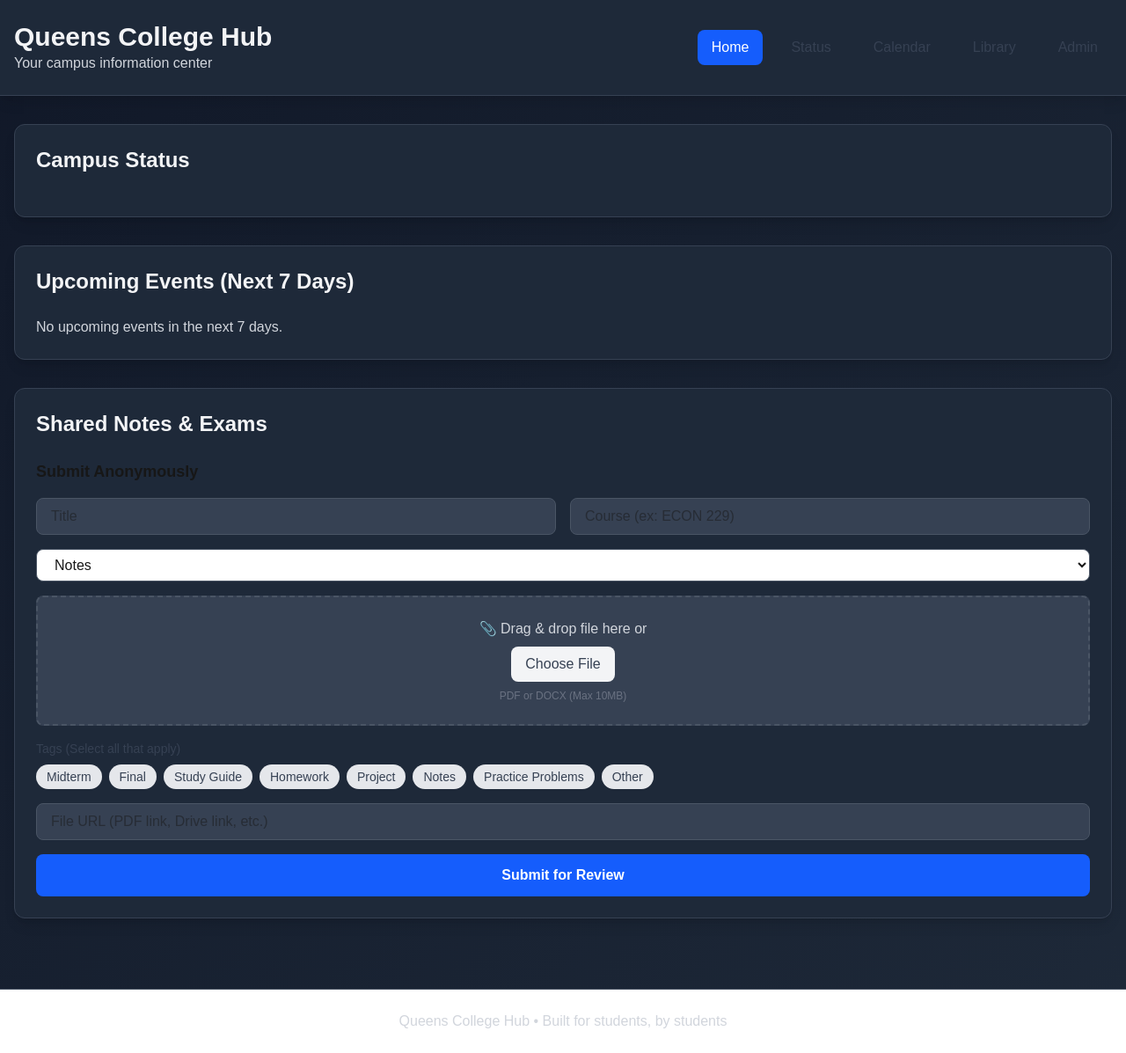
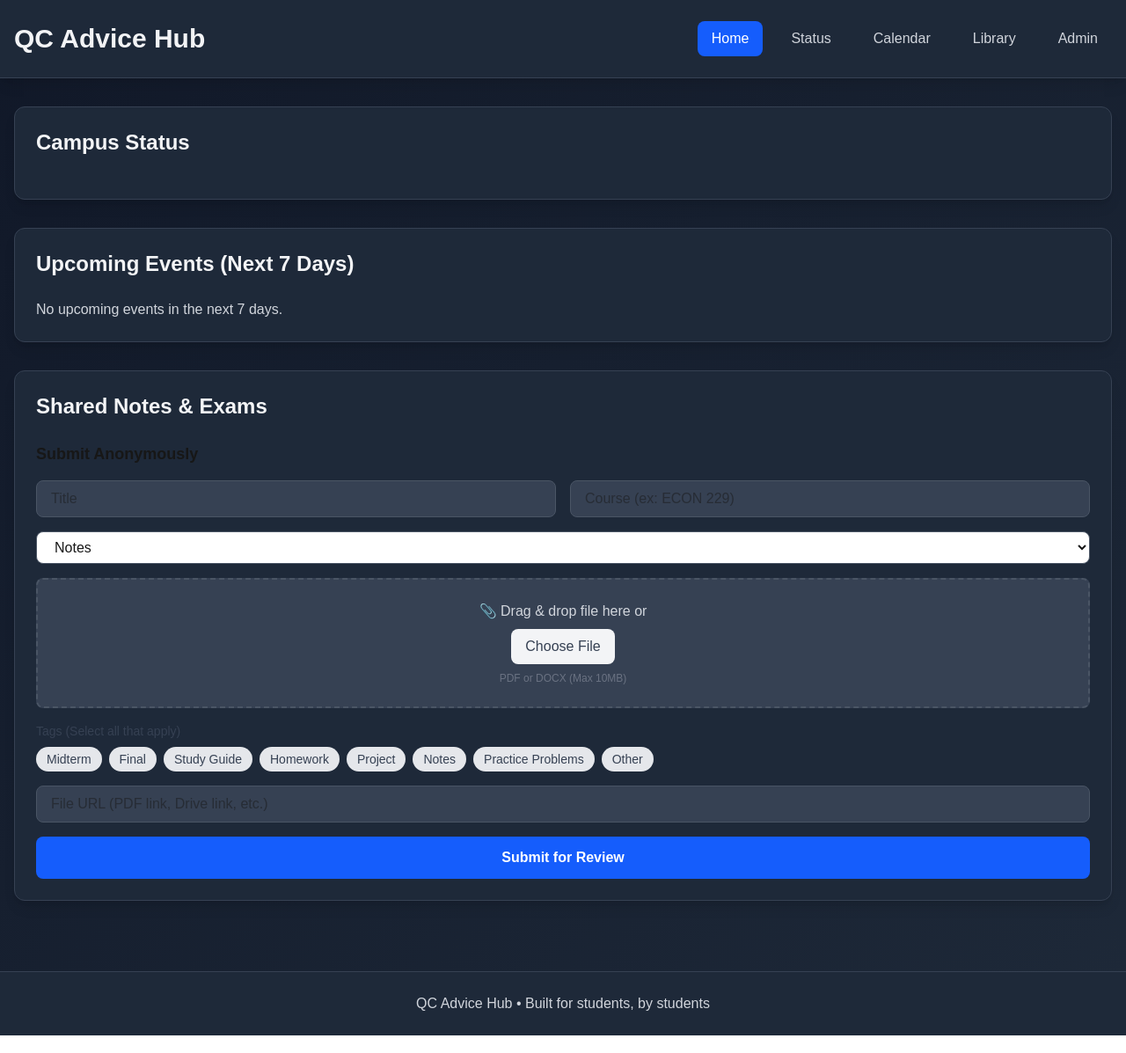
Before and after one commit to madethisalt-dot/qc-hub, a Next.js app: page / in a window 1280 px wide. Shown: the whole page at 88% size. Built offline with nearby package versions, Linux system fonts and the light colour scheme.

Commit message:
Update header text, fix dark mode buttons and footer

```diff
--- a/app/page.tsx
+++ b/app/page.tsx
@@ -294,15 +294,14 @@ export default function Home() {
         <div className="max-w-7xl mx-auto px-4 py-6">
           <div className="flex justify-between items-center">
             <div>
-              <h1 className="text-3xl font-bold text-gray-100">Queens College Hub</h1>
-              <p className="text-gray-300">Your campus information center</p>
+              <h1 className="text-3xl font-bold text-gray-100">QC Advice Hub</h1>
             </div>
             <nav className="flex gap-4">
-              <button onClick={() => setActiveTab('home')} className={`px-4 py-2 rounded-lg transition-all ${activeTab === 'home' ? 'bg-blue-600 text-white' : 'text-gray-700 hover:bg-gray-100'}`}>Home</button>
-              <button onClick={() => setActiveTab('status')} className={`px-4 py-2 rounded-lg transition-all ${activeTab === 'status' ? 'bg-blue-600 text-white' : 'text-gray-700 hover:bg-gray-100'}`}>Status</button>
-              <button onClick={() => setActiveTab('calendar')} className={`px-4 py-2 rounded-lg transition-all ${activeTab === 'calendar' ? 'bg-blue-600 text-white' : 'text-gray-700 hover:bg-gray-100'}`}>Calendar</button>
-              <button onClick={() => setActiveTab('library')} className={`px-4 py-2 rounded-lg transition-all ${activeTab === 'library' ? 'bg-blue-600 text-white' : 'text-gray-700 hover:bg-gray-100'}`}>Library</button>
-              <Link href="/admin" className="px-4 py-2 rounded-lg text-gray-700 hover:bg-gray-100 transition-all">Admin</Link>
+              <button onClick={() => setActiveTab('home')} className={`px-4 py-2 rounded-lg transition-all ${activeTab === 'home' ? 'bg-blue-600 text-white' : 'text-gray-300 hover:bg-gray-700'}`}>Home</button>
+              <button onClick={() => setActiveTab('status')} className={`px-4 py-2 rounded-lg transition-all ${activeTab === 'status' ? 'bg-blue-600 text-white' : 'text-gray-300 hover:bg-gray-700'}`}>Status</button>
+              <button onClick={() => setActiveTab('calendar')} className={`px-4 py-2 rounded-lg transition-all ${activeTab === 'calendar' ? 'bg-blue-600 text-white' : 'text-gray-300 hover:bg-gray-700'}`}>Calendar</button>
+              <button onClick={() => setActiveTab('library')} className={`px-4 py-2 rounded-lg transition-all ${activeTab === 'library' ? 'bg-blue-600 text-white' : 'text-gray-300 hover:bg-gray-700'}`}>Library</button>
+              <Link href="/admin" className="px-4 py-2 rounded-lg text-gray-300 hover:bg-gray-700 transition-all">Admin</Link>
             </nav>
           </div>
         </div>
@@ -517,11 +516,12 @@ export default function Home() {
         )}
       </main>
 
-      <footer className="bg-white border-t border-gray-600 mt-12">
-        <div className="max-w-7xl mx-auto px-4 py-6 text-center text-gray-300">
-          <p>Queens College Hub • Built for students, by students</p>
-        </div>
-      </footer>
+      <footer className="bg-gray-800 border-t border-gray-700 mt-12">
+  <div className="max-w-7xl mx-auto px-4 py-6 text-center text-gray-300">
+    <p>QC Advice Hub • Built for students, by students</p>
+  </div>
+</footer>
+
     </div>
   );
 }
```
